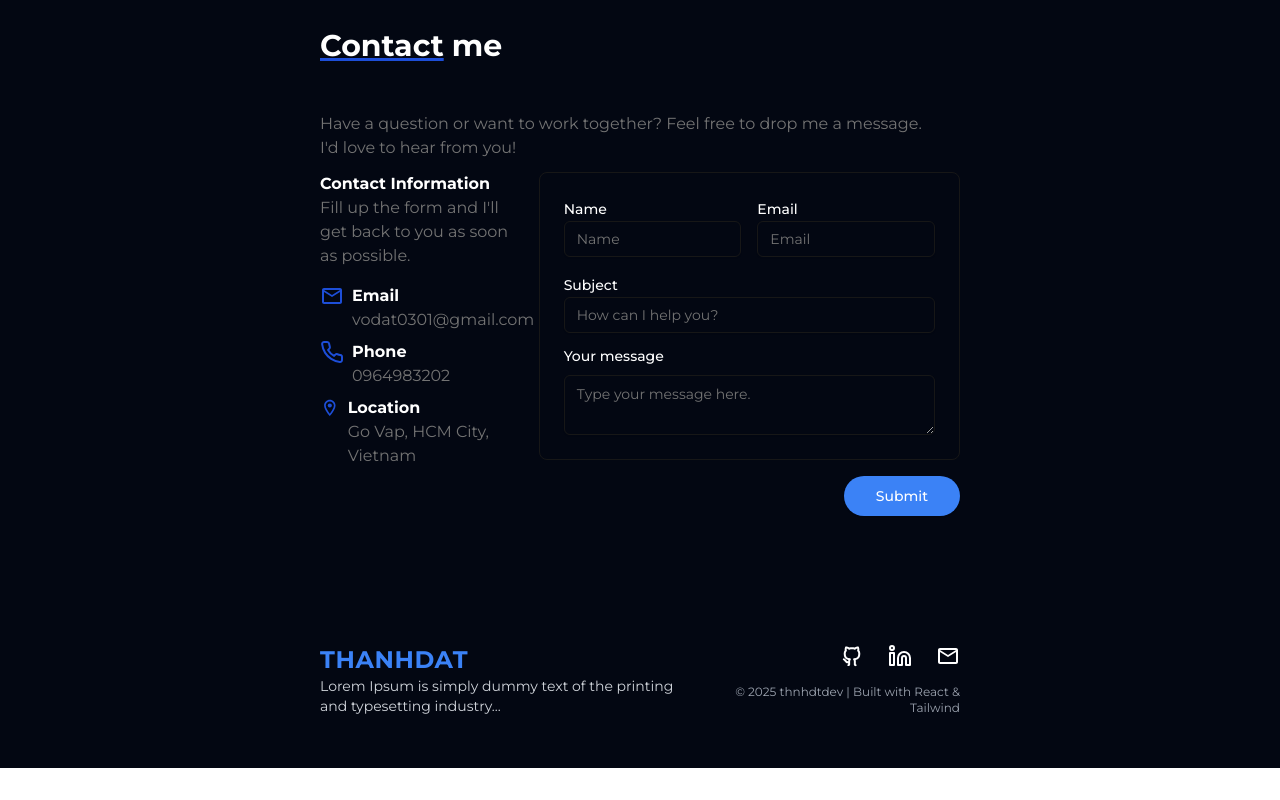
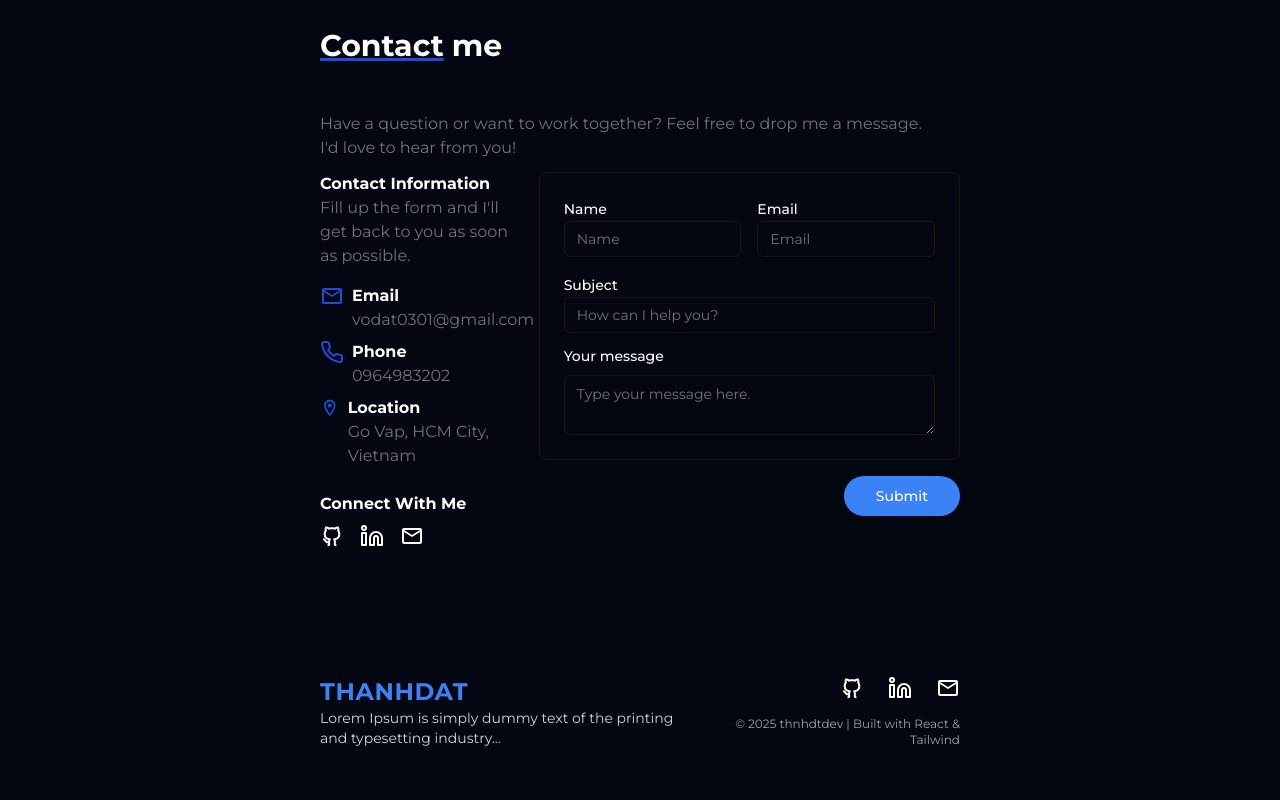
Before and after one commit to thnhdtdev/portfolio, a React (Vite) app: page / in a window 1280 px wide. Shown: the part 2821-3621 px from the top of the page. Before the commit the page ends 3589 px from the top, so only its background shows below. Built offline with nearby package versions, Linux system fonts and the light colour scheme.

Commit message:
✨  feat: add connect with me

```diff
--- a/src/components/sections/section_contact_me.jsx
+++ b/src/components/sections/section_contact_me.jsx
@@ -4,6 +4,7 @@ import { MdOutlineLocationOn } from "react-icons/md";
 
 import FadeInSection from "@/components/elements/fade_in_section.jsx";
 import ContactForm from "@/components/elements/contact_form.jsx";
+import Socials from "@/const/socials.jsx";
 
 const ContactItem = ({ icon, label, value }) => {
 	return (
@@ -67,12 +68,31 @@ const ContactMe = () => {
 										))}
 									</div>
 								</div>
+
+								<div>
+									<div className="font-semibold capitalize mt-6">
+										Connect with me
+									</div>
+									<div className="flex gap-4 mt-2">
+										{Socials.map((item) => (
+											<a
+												key={item.label}
+												href={item.url}
+												className="hover:text-blue-500 hover:scale-125 hover:rotate-6 transition text-2xl"
+											>
+												{item.icon}
+											</a>
+										))}
+									</div>
+								</div>
+								<div></div>
 							</div>
 							<div className="col-span-2">
 								<ContactForm />
 							</div>
 						</div>
 					</FadeInSection>
+					<FadeInSection delay={0.25} className="my-3"></FadeInSection>
 				</div>
 			</div>
 		</div>
```
